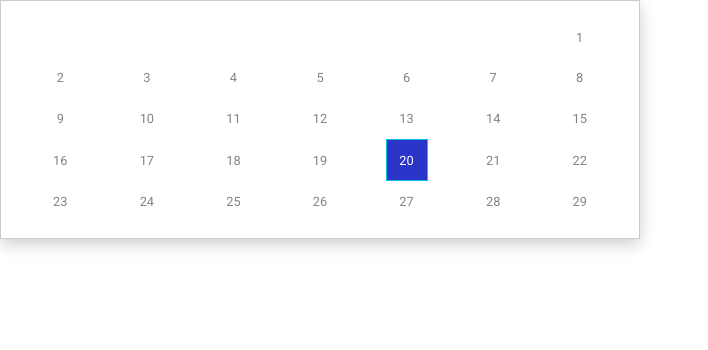
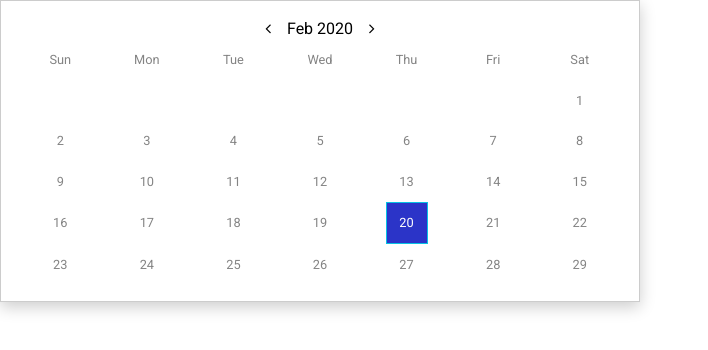
Before and after one commit to anijitsao/the-datepicker-react, a React app: page / in a window 1280 px wide. Shown: the whole page, without its empty margins (0-708 px from the left). Built offline with nearby package versions, Linux system fonts and the light colour scheme.

Commit message:
Month Navigation added

```diff
--- a/ReactSimpleDatePicker.js
+++ b/ReactSimpleDatePicker.js
@@ -1,26 +1,85 @@
-import React, {useState, useEffect} from 'react'
+import React, { useState, useEffect, useCallback, useMemo } from 'react'
 import { getDates } from './dateformatter'
 
 // css
 import './datepicker.css'
 
 const ReactSimpleDatePicker = (props) => {
-    let monthDays = getDates()
-    const [activeDate, setActiveDate] = useState(new Date().getDate())
+    // set today as a constant
+    let today = new Date()
 
+    const [monthDays, setMonthDays] = useState(getDates(today.getMonth(), today.getFullYear()))
+    const [activeDate, setActiveDate] = useState(today.getDate())
+    const [currentMonth, setCurrentMonth] = useState(today.getMonth())
+    const [currentYear, setCurrentYear] = useState(today.getFullYear())
+
+    const MONTH_NAMES = ['Jan', 'Feb', 'Mar', 'Apr', 'May', 'Jun', 'Jul', 'Aug', 'Sep', 'Oct', 'Nov', 'Dec']
+    const DAY_NAMES = ['Sun', 'Mon', 'Tue', 'Wed', 'Thu', 'Fri', 'Sat']
+
+    useEffect(() => {
+        console.log('Call to get dates')
+        setMonthDays(getDates(currentMonth, currentYear))
+    }, [currentMonth, currentYear])
+
+    // handle when a date is clicked
+    const handleDateChange = useCallback((event) => {
+        const [week, day] = event.target.id.split('-')
+        const selectedDate = new Date(monthDays[week][day])
+        setActiveDate(selectedDate.getDate())
+    }, [activeDate])
+
+    // handle when month navigation is clicked
+    const handleMonthChange = useCallback((event) => {
+        const { id } = event.target
+        if (id == 'right') {
+            if (currentMonth >= 11) {
+                setCurrentMonth(0)
+                setCurrentYear(currentYear + 1)
+            } else {
+                setCurrentMonth(currentMonth + 1)
+            }
+        } else {
+            if (currentMonth <= 0) {
+                setCurrentMonth(11)
+                setCurrentYear(currentYear - 1)
+            } else {
+                setCurrentMonth(currentMonth - 1)
+            }
+        }
+        setActiveDate('')
+    }, [currentMonth])
 
     // render
     return (
         <div className="month--container">
+        	<div className="month--name">
+        		<i className="fa fa fa-angle-left icon icon--left" onClick={handleMonthChange} id='left'></i>
+	        	{`${MONTH_NAMES[currentMonth]} ${currentYear}`}
+        		<i className="fa fa fa-angle-right icon icon--right" onClick={handleMonthChange} id='right'></i>
+        	</div>
+        	<div className="week--container">
+	        	{
+	        		DAY_NAMES.map((dayName)=>{
+		        		return (
+		        			<div key={dayName} className="day--of--month">{dayName}</div>
+		        		)
+		        	})
+	        	}
+        	</div>
 			{
 				monthDays.map((week, weekIndex)=>{
 					return (
 						<div className="week--container" key={weekIndex}>
 							{
 								week.map((day, dayIndex)=>{
-									const dayStyle = new Date(day).getDate() == activeDate ? 'day--of--month active--date' : 'day--of--month'
+									let dayStyle = new Date(day).getDate() == activeDate ? 'day--of--month active--date' : 'day--of--month'
+									dayStyle = (day == 'NA') ? 'dayStyle no--hover' : dayStyle
 									return (
-										<div className={dayStyle} key={dayIndex}>{day !== 'NA' ? new Date(day).getDate() : ''}
+										<div className={dayStyle}
+										key={dayIndex}
+										id={`${weekIndex}-${dayIndex}`}
+										onClick={handleDateChange}>
+											{day !== 'NA' ? day.getDate() : ''}
 										</div>
 									)
 								})
--- a/dateformatter.js
+++ b/dateformatter.js
@@ -1,21 +1,10 @@
-export function getDates() {
-    // get the value of today
-    let today = new Date()
-    if (today.getDate() > 1) {
-        if (today.getMonth() > 11) {
+export function getDates(month, year) {
+    console.log('code reaches here', month, year)
 
-            // set to the next year January
-            today = new Date(today.getFullYear() + 1, 0, 1)
-        } else if (today.getMonth() < 0) {
-
-            // set to the previous year December
-            today = new Date(today.getFullYear() - 1, 11, 1)
-        } else {
-
-            // set to the first day of the month
-            today = new Date(today.getFullYear(), today.getMonth(), 1)
-        }
-    }
+    if (month && year) {
+        console.log('month and year received', month, year)
+        // set to the first day of the month and year received
+        let today = new Date(year, month, 1)
 
         const NUM_OF_DAYS = 31
         let monthOfDates = []
@@ -28,11 +17,12 @@ export function getDates() {
         console.log('MOnth unformatted', monthOfDates)
         return formatMonthDates(monthOfDates, today)
     }
+}
 
 // format the month of dates to a 2D array
 function formatMonthDates(monthOfDates, today) {
 
-    const NUM_OF_WEEKS = 5
+    const NUM_OF_WEEKS = 6
     let month = []
 
     // set the week of the month as 'NA'
@@ -56,7 +46,7 @@ function formatMonthDates(monthOfDates, today) {
         }
     }
 
-    console.log('MOnth as Formatted', month)
+    // console.log('MOnth as Formatted', month)
     return month
 }
 
--- a/datepicker.css
+++ b/datepicker.css
@@ -34,6 +34,25 @@ body {
     padding: 1em;
     box-shadow: var(--box-shadow);
     width: 50vw;
+    display: grid;
+}
+
+.month--name {
+    justify-self: center;
+    padding: 0.1rem;
+    font-weight: var(--normal-font);
+}
+
+.icon {
+    cursor: pointer;
+}
+
+.icon--left {
+    margin-right: 1rem;
+}
+
+.icon--right {
+    margin-left: 1rem;
 }
 
 .week--container {
@@ -46,6 +65,11 @@ body {
     padding: 1em;
     font-size: 0.8rem;
     color: #848484;
+    cursor: pointer;
+}
+
+.day--of--month:hover {
+    opacity: 0.7;
 }
 
 .active--date {
@@ -53,3 +77,7 @@ body {
     color: #fff;
     border: solid 1px #07c1e4;
 }
+
+.no--hover {
+    cursor: default !important;
+}
--- a/index.html
+++ b/index.html
@@ -1,7 +1,8 @@
 <!DOCTYPE html>
 <html>
 <head>
-	<title>Datepicker</title>
+	<title>React Simple Datepicker</title>
+	<link rel="stylesheet" href="https://cdnjs.cloudflare.com/ajax/libs/font-awesome/4.7.0/css/font-awesome.min.css">
 </head>
 <body>
 
--- a/package.json
+++ b/package.json
@@ -1,5 +1,5 @@
 {
-  "name": "truffle-hello",
+  "name": "react-simple-datepicker",
   "version": "1.0.0",
   "description": "",
   "main": "index.js",
```
Lines whose indentation alone changed are shown as unchanged.
